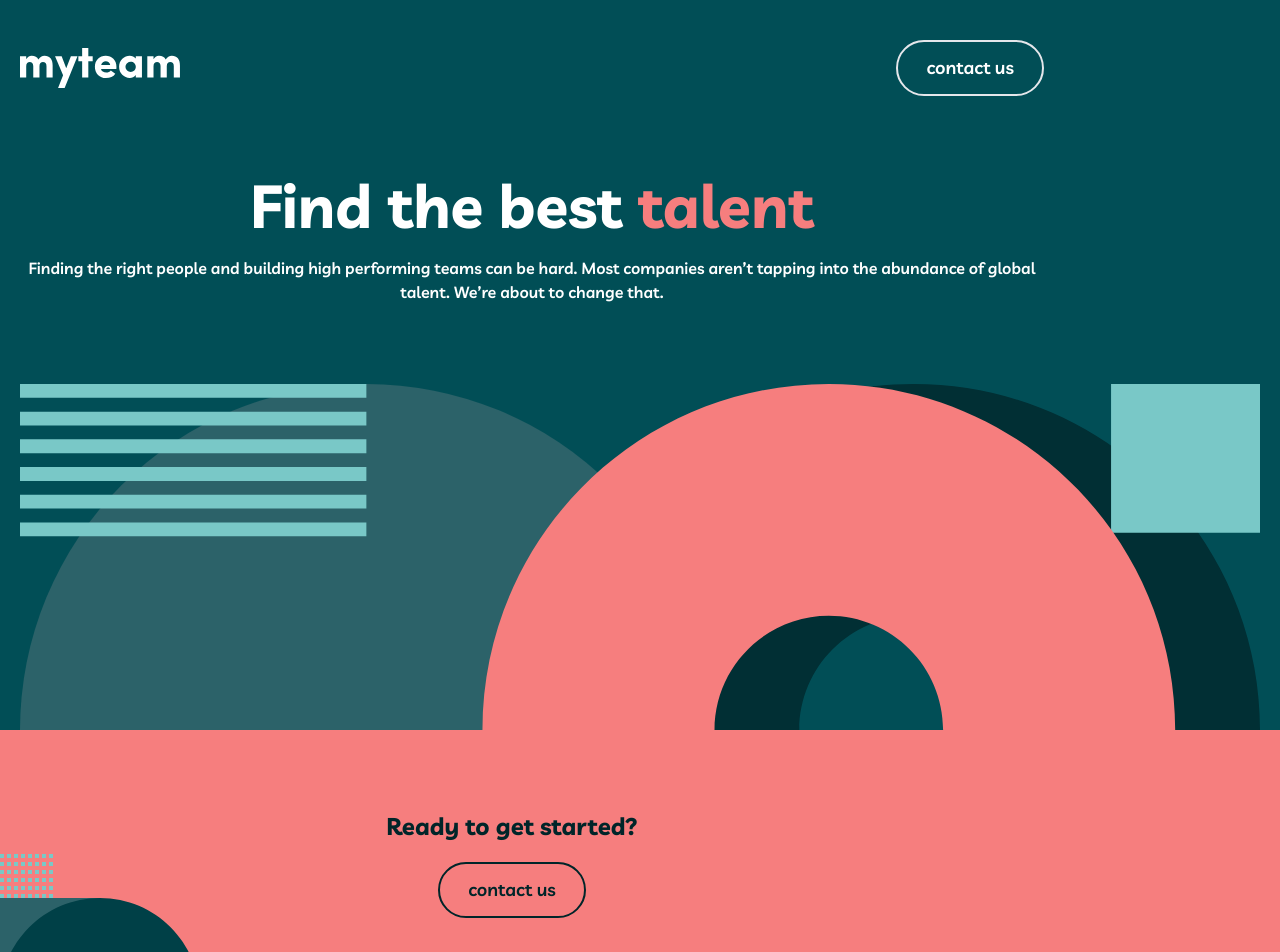
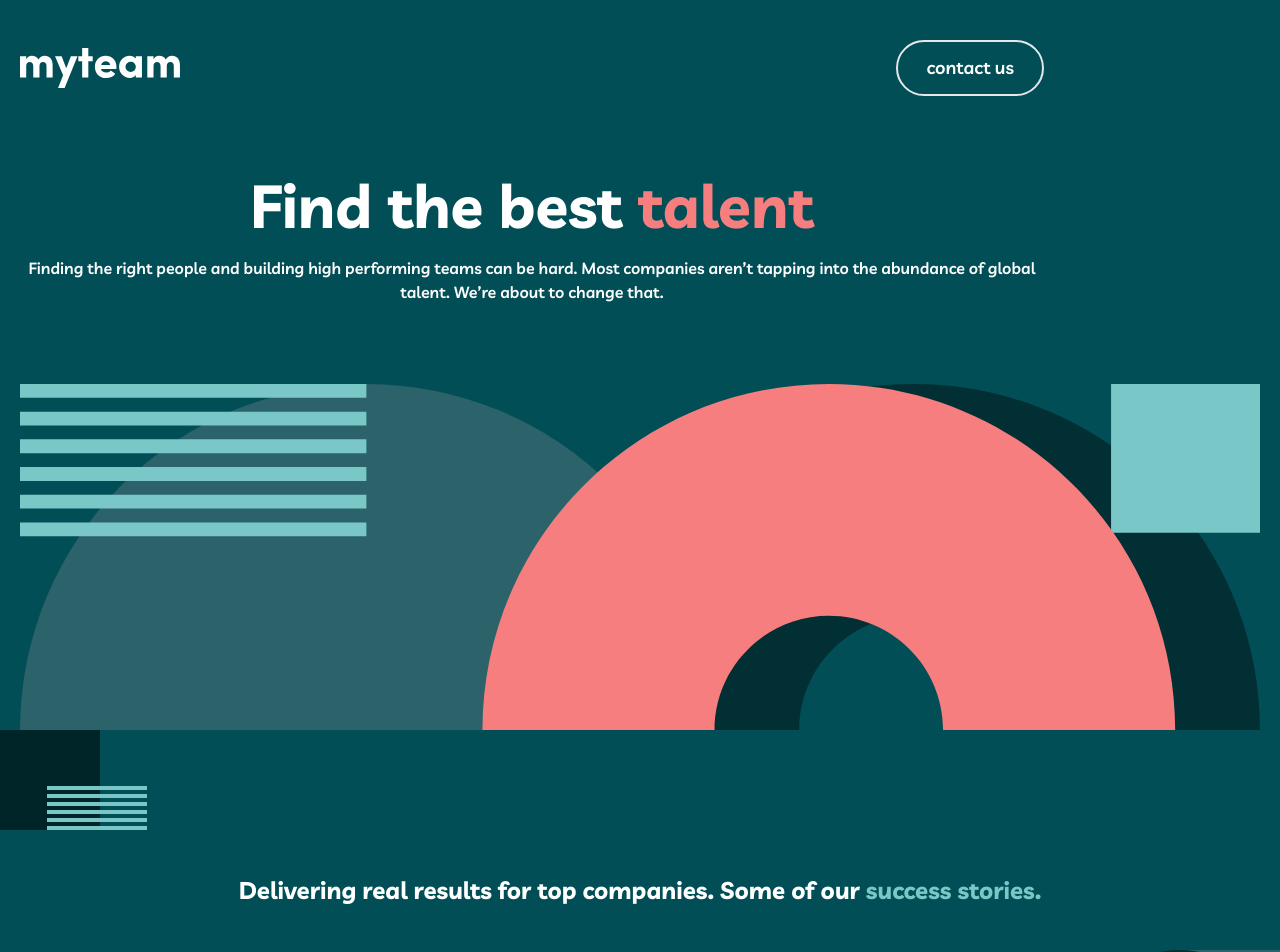
Before and after one commit to alimuddinhasan/myteam-website, a Next.js app: page / in a window 1280 px wide. Shown: the top 952 px of the page. Built offline with nearby package versions, Linux system fonts and the light colour scheme.

Commit message:
feat(home): add review section

```diff
--- a/pages/index.tsx
+++ b/pages/index.tsx
@@ -12,6 +12,12 @@ export default function Home() {
         <link rel='icon' href='/favicon.ico' />
       </Head>
       <Header />
+      <section className='bg-midnight-green py-36 px-5 bg-[url("/assets/bg-pattern-home-4-about-3.svg"),_url("/assets/bg-pattern-home-5.svg")] bg-no-repeat bg-[position:left_top,_right_bottom]'>
+        <h1 className='font-bold text-2xl text-center text-white'>
+          Delivering real results for top companies. Some of our{" "}
+          <span className='text-rapture-blue'>success stories.</span>
+        </h1>
+      </section>
       <GetStarted />
       <Footer />
     </Fragment>
```
Also changed, not shown: 1 other file (tests, documents, lock files or other folders).
